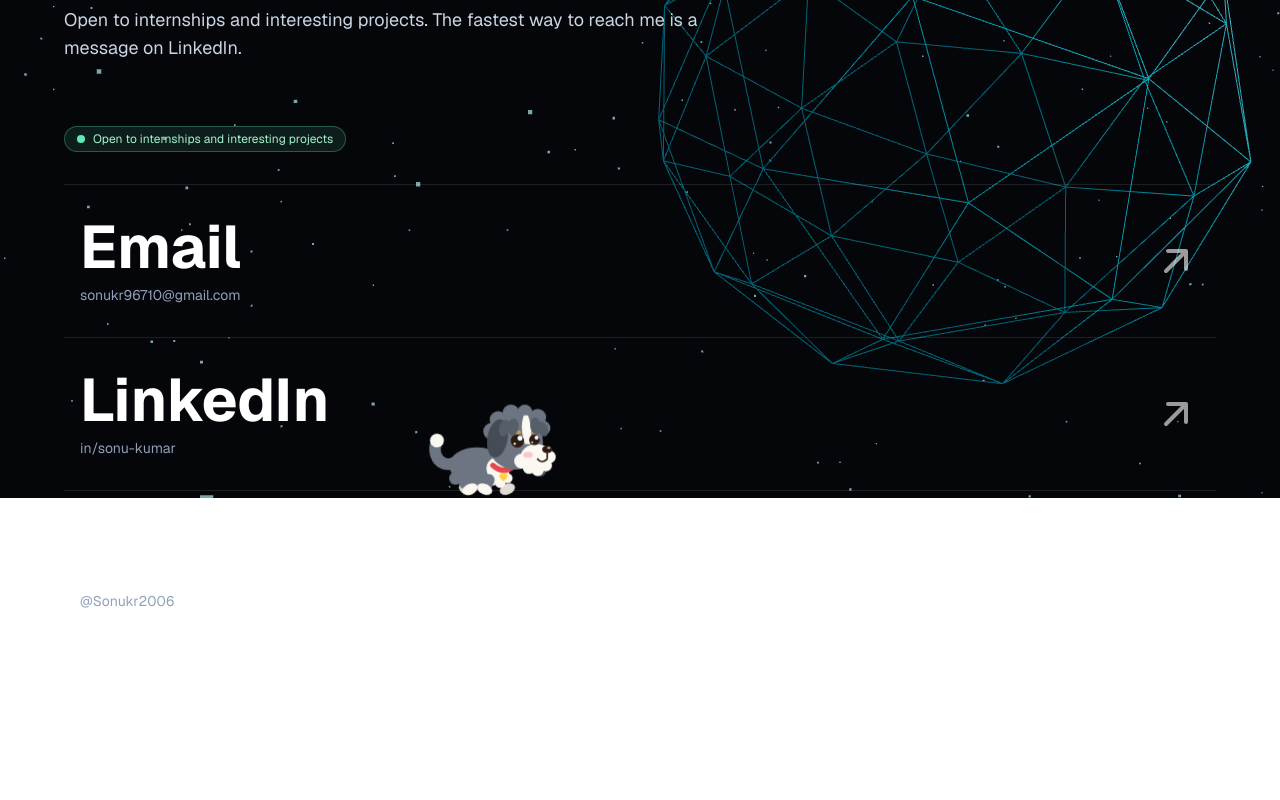
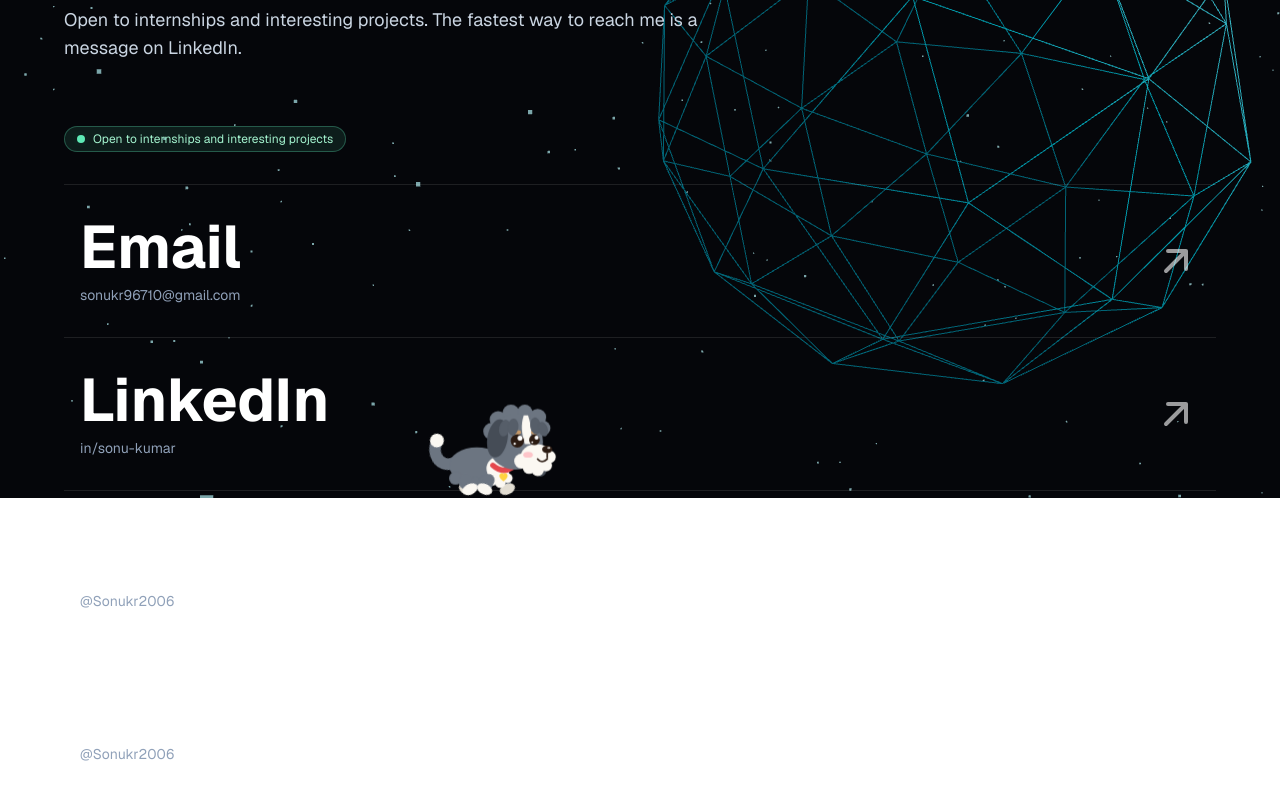
Before and after one commit to Sonukr2006/Personal-Web, a Next.js app: page /contact in a window 1280 px wide. Shown: the part 302-1102 px from the top of the page. Before the commit the page ends 1042 px from the top, so only its background shows below. Built offline with nearby package versions, Linux system fonts and the light colour scheme.

Commit message:
Add Leetcode contact information

```diff
--- a/src/data/contact.js
+++ b/src/data/contact.js
@@ -19,4 +19,10 @@ export const channels = [
     handle: "@Sonukr2006",
     href: site.social.github,
   },
+  {
+    id: "leetcode",
+    label: "Leetcode",
+    handle: "@Sonukr2006",
+    href: site.social.leetcode,
+  },
 ].filter(Boolean);
```
